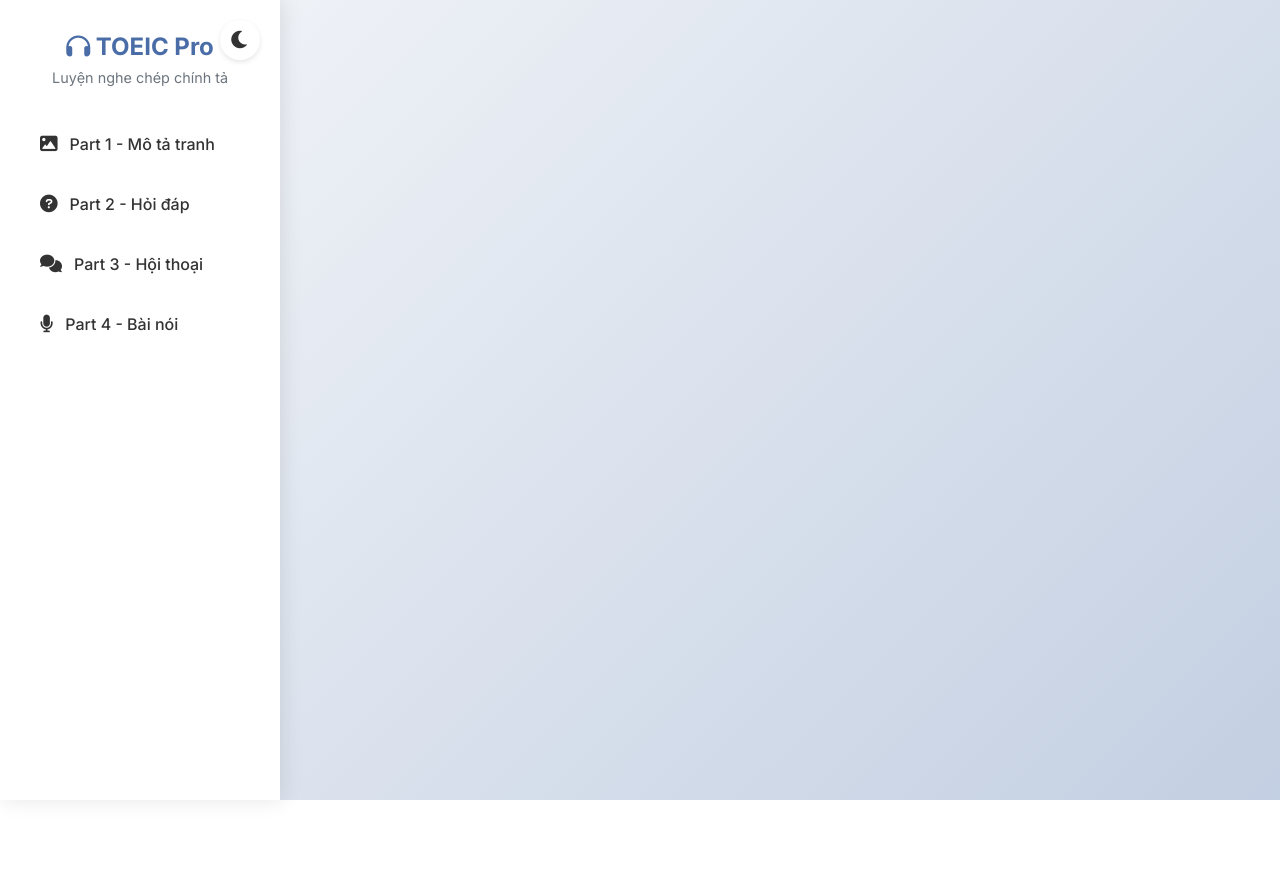
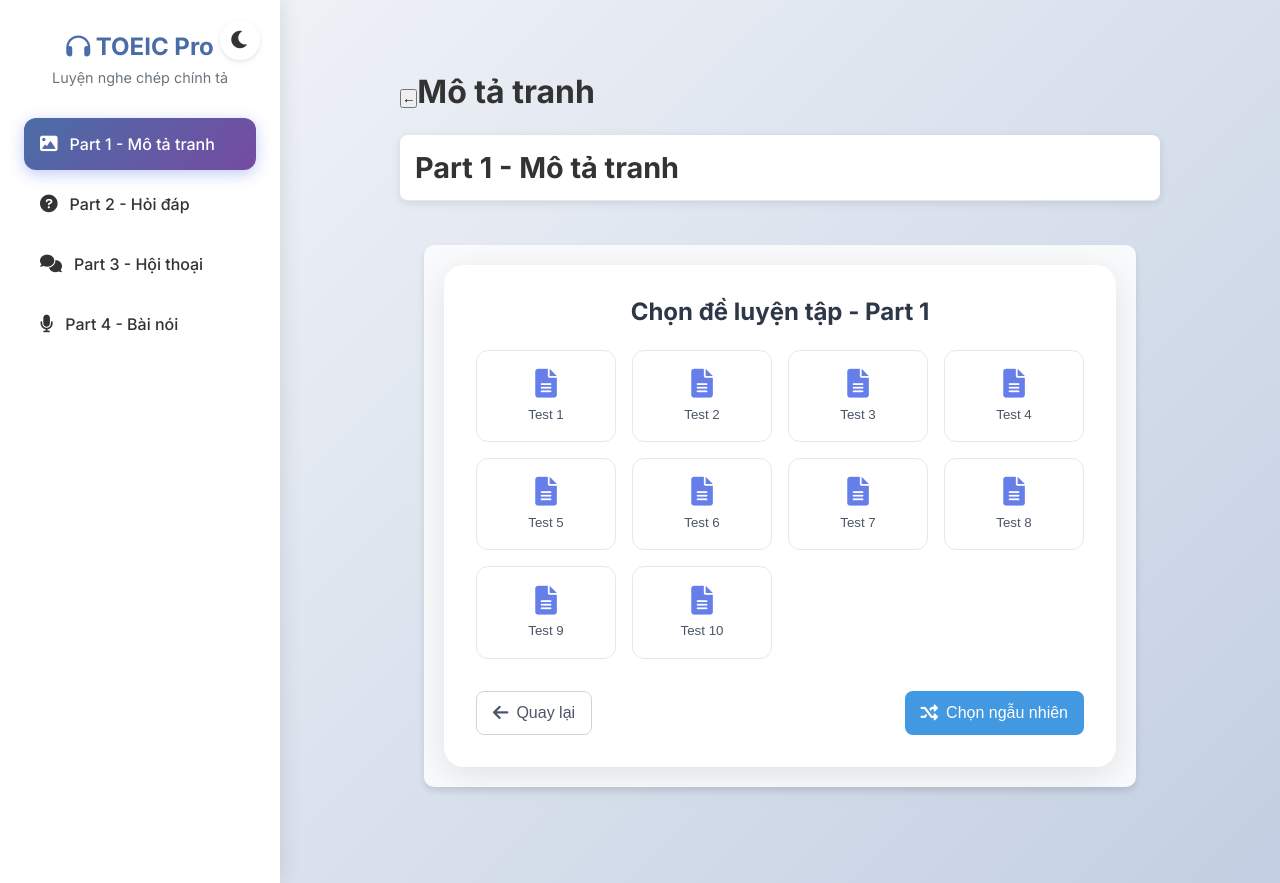
Before and after one commit to vu610/listeningtoeicets2024, a React (Create React App) app: page /practice/1/select in a window 1280 px wide. Before the commit the page ends 800 px from the top, so only its background shows below. Built offline with nearby package versions, Linux system fonts and the light colour scheme.

Commit message:
Fix navigation to test selection screen - ensure proper routing back to Part 3 test selection

```diff
--- a/src/App.js
+++ b/src/App.js
@@ -1,5 +1,5 @@
 import React from 'react';
-import { Routes, Route } from 'react-router-dom';
+import { Routes, Route, Navigate } from 'react-router-dom';
 import HomePage from './pages/HomePage';
 import PracticePage from './pages/PracticePage';
 import Sidebar from './components/Sidebar';
@@ -19,6 +19,8 @@ function App() {
               <Routes>
                 <Route path="/" element={<HomePage />} />
                 <Route path="/practice/:partId" element={<PracticePage />} />
+                <Route path="/practice/:partId/select" element={<PracticePage key="select-test" initialSelectMode={true} />} />
+                <Route path="*" element={<Navigate to="/" replace />} />
               </Routes>
             </main>
           </div>
--- a/src/components/Sidebar.jsx
+++ b/src/components/Sidebar.jsx
@@ -57,8 +57,8 @@ function Sidebar() {
         {parts.map(part => (
           <li key={part.id} className="nav-item">
             <Link
-              to={`/practice/${part.id}`}
-              className={`nav-link ${currentPath === `/practice/${part.id}` ? 'active' : ''}`}
+              to={`/practice/${part.id}/select`}
+              className={`nav-link ${currentPath === `/practice/${part.id}/select` || currentPath === `/practice/${part.id}` ? 'active' : ''}`}
               data-part={part.id}
             >
               <i className={part.icon}></i>
--- a/src/components/TestSelector.jsx
+++ b/src/components/TestSelector.jsx
@@ -1,4 +1,4 @@
-import React from 'react';
+import React, { useEffect } from 'react';
 import { useNavigate } from 'react-router-dom';
 import { testNames } from '../data/testsIndex';
 import './TestSelector.css';
@@ -6,20 +6,33 @@ import './TestSelector.css';
 function TestSelector({ partId, onSelectTest }) {
   const navigate = useNavigate();
 
+  useEffect(() => {
+    console.log("TestSelector mounted - partId:", partId, "testNames:", testNames);
+  }, [partId]);
+
   return (
     <div className="test-selector">
-      <h3>Chọn đề luyện tập</h3>
+      <h3>Chọn đề luyện tập - Part {partId}</h3>
       <div className="test-grid">
-        {testNames.map((testName, index) => (
+        {testNames && testNames.length > 0 ? (
+          testNames.map((testName, index) => (
             <button
               key={index}
               className="test-btn"
-            onClick={() => onSelectTest(index)}
+              onClick={() => {
+                console.log("Chọn đề:", index, testName);
+                onSelectTest(index);
+              }}
             >
               <i className="fas fa-file-alt"></i>
               <span>{testName}</span>
             </button>
-        ))}
+          ))
+        ) : (
+          <div className="no-tests-message">
+            Không có đề thi nào được tìm thấy.
+          </div>
+        )}
       </div>
       <div className="test-actions">
         <button
@@ -31,7 +44,11 @@ function TestSelector({ partId, onSelectTest }) {
         </button>
         <button
           className="btn btn-primary"
-          onClick={() => onSelectTest(Math.floor(Math.random() * testNames.length))}
+          onClick={() => {
+            const randomIndex = Math.floor(Math.random() * testNames.length);
+            console.log("Chọn đề ngẫu nhiên:", randomIndex);
+            onSelectTest(randomIndex);
+          }}
         >
           <i className="fas fa-random"></i>
           Chọn ngẫu nhiên
--- a/src/pages/PracticePage.css
+++ b/src/pages/PracticePage.css
@@ -397,8 +397,16 @@
 }
 
 .practice-header {
-  padding: 15px 20px;
-  border-bottom: 1px solid rgba(0, 0, 0, 0.1);
+  display: flex;
+  flex-direction: column;
+  gap: 1rem;
+  margin-bottom: 1.5rem;
+}
+
+.header-actions {
+  display: flex;
+  justify-content: flex-end;
+  margin-bottom: 1rem;
 }
 
 .practice-meta {
@@ -411,3 +419,13 @@
 .test-name {
   font-weight: 500;
 }
+
+.test-selector-wrapper {
+  width: 100%;
+  max-width: 800px;
+  margin: 0 auto;
+  padding: 20px;
+  background-color: #f8fafc;
+  border-radius: 10px;
+  box-shadow: 0 4px 6px rgba(0, 0, 0, 0.1);
+}
--- a/src/pages/PracticePage.jsx
+++ b/src/pages/PracticePage.jsx
@@ -14,7 +14,7 @@ import useAudioPlayer from '../hooks/useAudioPlayer';
 import allTests, { getTestByIndex } from '../data/testsIndex';
 import './PracticePage.css';
 
-function PracticePage() {
+function PracticePage({ initialSelectMode = false }) {
   const { partId } = useParams();
   const navigate = useNavigate();
   const { currentUser } = useUser();
@@ -25,7 +25,12 @@ function PracticePage() {
     getLastPosition
   } = useProgress();
 
-  const [selectedTestIndex, setSelectedTestIndex] = useState(null);
+  console.log("PracticePage render - partId:", partId, "initialSelectMode:", initialSelectMode);
+
+  // Determine if we should show test selection based on URL
+  const showTestSelection = window.location.pathname.includes('/select') || initialSelectMode;
+
+  const [selectedTestIndex, setSelectedTestIndex] = useState(showTestSelection ? null : null);
   const [currentTest, setCurrentTest] = useState(null);
 
   const partKey = `part${partId}`;
@@ -58,28 +63,59 @@ function PracticePage() {
   const isPart4 = partId === '4';
   const isDialogueOrTalk = isPart3 || isPart4;
 
+  // Khởi tạo useAudioPlayer trước
+  const {
+    audioRef,
+    playSegment,
+    replay,
+    toggleSlowMotion,
+    isLoading,
+    isPlaying,
+    isSlow,
+  } = useAudioPlayer({
+    audioSrc
+  });
+
+  const resetState = useCallback(() => {
+    setInput('');
+    setSegments([]);
+    setIsChecked(false);
+    setShowAnswer(false);
+    setAccuracy(0);
+    setAttemptCount(0);
+    setErrorMessage('');
+    if (autoAdvanceTimeout) {
+      clearTimeout(autoAdvanceTimeout);
+      setAutoAdvanceTimeout(null);
+    }
+  }, [autoAdvanceTimeout]);
+
+  // Hàm xử lý quay lại màn hình chọn đề
+  const handleBackToTestSelection = useCallback(() => {
+    console.log("Quay lại màn hình chọn đề - bắt đầu");
+    // Dừng audio nếu đang phát
+    if (audioRef.current) {
+      audioRef.current.pause();
+    }
+
+    // Chuyển hướng đến route chọn đề
+    navigate(`/practice/${partId}/select`);
+  }, [navigate, partId, audioRef]);
+
   // Reset khi thay đổi phần
-  // eslint-disable-next-line react-hooks/exhaustive-deps
   useEffect(() => {
-    setSelectedTestIndex(null);
-    setCurrentTest(null);
-    setSentences([]);
-    resetState();
-    setCurrentIdx(0);
-    setScore({ correct: 0, total: 0 });
-    setShowScore(false);
-    setCompletedSentences([]);
-    setDialogLines([]);
-    setCurrentLineIdx(0);
-    setAutoCorrect(false);
-  }, [partId]);
+    // Sử dụng hàm handleBackToTestSelection để reset state
+    if (handleBackToTestSelection) {
+      handleBackToTestSelection();
+    }
+  }, [partId, handleBackToTestSelection]);
 
   // Kiểm tra và tải tiến độ học tập khi chọn phần
   useEffect(() => {
     if (!currentUser || !partId) return;
 
-    // Chỉ tải lại vị trí khi chưa chọn đề
-    if (selectedTestIndex !== null) return;
+    // Chỉ tải lại vị trí khi chưa chọn đề VÀ KHÔNG ở chế độ chọn đề
+    if (selectedTestIndex !== null || showTestSelection) return;
 
     // Lấy vị trí học tập cuối cùng
     const lastPosition = getLastPosition(partId);
@@ -97,7 +133,7 @@ function PracticePage() {
       }
     }
   // eslint-disable-next-line react-hooks/exhaustive-deps
-  }, [currentUser, partId, getLastPosition, selectedTestIndex]);
+  }, [currentUser, partId, getLastPosition, selectedTestIndex, showTestSelection]);
 
   // Lấy tên file audio chuẩn từ sourceTest
   const getAudioFileName = (sourceTest) => {
@@ -110,21 +146,7 @@ function PracticePage() {
     return `Test_${formattedNumber}.mp3`;
   };
 
-  const resetState = useCallback(() => {
-    setInput('');
-    setSegments([]);
-    setIsChecked(false);
-    setShowAnswer(false);
-    setAccuracy(0);
-    setAttemptCount(0);
-    setErrorMessage('');
-    if (autoAdvanceTimeout) {
-      clearTimeout(autoAdvanceTimeout);
-      setAutoAdvanceTimeout(null);
-    }
-  }, [autoAdvanceTimeout]);
-
-  // Tìm câu tiếp theo chưa hoàn thành
+  // Lấy câu tiếp theo chưa hoàn thành
   const findNextUncompletedSentence = useCallback((startIdx) => {
     console.log("Tìm câu tiếp theo chưa hoàn thành từ vị trí:", startIdx);
     if (!currentUser || sentences.length === 0 || !selectedTestIndex) return startIdx;
@@ -209,12 +231,20 @@ function PracticePage() {
 
   // Xử lý khi chọn đề
   const handleSelectTest = useCallback((testIndex) => {
+    console.log("handleSelectTest được gọi với testIndex:", testIndex);
     const test = getTestByIndex(testIndex);
     if (test) {
+      console.log("Đã tìm thấy đề thi:", test.name || `Test ${testIndex + 1}`);
       setSelectedTestIndex(testIndex);
       setCurrentTest(test);
 
+      // Navigate away from select route when test is selected
+      if (window.location.pathname.includes('/select')) {
+        navigate(`/practice/${partId}`, { replace: true });
+      }
+
       const testSentences = test[partKey] || [];
+      console.log(`Đề thi có ${testSentences.length} câu trong part${partId}`);
       setSentences(testSentences);
 
       if (testSentences.length > 0) {
@@ -248,6 +278,8 @@ function PracticePage() {
         // Đặt audio source
         const audioFileName = getAudioFileName(firstSentence.sourceTest);
         setAudioSrc(`${process.env.PUBLIC_URL}/audio/${audioFileName}`);
+
+        console.log("Audio source đã được đặt:", `${process.env.PUBLIC_URL}/audio/${audioFileName}`);
       } else {
         setCurrentSentence({});
         setAudioSrc('');
@@ -278,8 +310,10 @@ function PracticePage() {
           saveLastPosition(partId, testIndex, firstUncompletedIndex);
         }, 100);
       }
+    } else {
+      console.error("Không tìm thấy đề thi với chỉ số:", testIndex);
     }
-  }, [currentUser, partId, partKey, isDialogueOrTalk, isPart3, isPart4, saveLastPosition, resetState, findNextUncompletedSentence]);
+  }, [currentUser, partId, partKey, isDialogueOrTalk, isPart3, isPart4, saveLastPosition, resetState, findNextUncompletedSentence, getAudioFileName, navigate]);
 
   // Cập nhật câu hiện tại khi thay đổi chỉ số
   // eslint-disable-next-line react-hooks/exhaustive-deps
@@ -317,18 +351,6 @@ function PracticePage() {
       setAudioSrc(`${process.env.PUBLIC_URL}/audio/${audioFileName}`);
     }
   }, [currentIdx, sentences, isPart3, isPart4, isDialogueOrTalk]);
-
-  const {
-    audioRef,
-    playSegment,
-    replay,
-    toggleSlowMotion,
-    isLoading,
-    isPlaying,
-    isSlow,
-  } = useAudioPlayer({
-    audioSrc
-  });
 
   // Xử lý lỗi audio khi load
   useEffect(() => {
@@ -820,10 +842,29 @@ function PracticePage() {
 
   // Hiển thị màn hình chọn đề nếu chưa chọn
   if (selectedTestIndex === null) {
+    console.log("Hiển thị màn hình chọn đề - partId:", partId);
     return (
-      <div className="content-header">
-        <h2>Part {partId} - {getPartName(partId)}</h2>
-        <TestSelector partId={partId} onSelectTest={handleSelectTest} />
+      <div className="practice-container">
+        <div className="practice-header">
+          <h1>
+            <button
+              className="back-button"
+              onClick={() => navigate(`/`)}
+              title="Quay lại trang chính"
+            >
+              &#8592;
+            </button>
+            {getPartName(partId)}
+          </h1>
+        </div>
+        <div className="content-header">
+          <h2>Part {partId} - {getPartName(partId)}</h2>
+        </div>
+        <div className="practice-area">
+          <div className="test-selector-wrapper">
+            <TestSelector partId={partId} onSelectTest={handleSelectTest} />
+          </div>
+        </div>
       </div>
     );
   }
@@ -852,7 +893,7 @@ function PracticePage() {
           <div className="result-actions">
             <button
               className="btn btn-outline"
-              onClick={() => setSelectedTestIndex(null)}
+              onClick={handleBackToTestSelection}
             >
               <i className="fas fa-list"></i>
               Chọn đề khác
@@ -903,7 +944,7 @@ function PracticePage() {
           <div className="result-actions">
             <button
               className="btn btn-outline"
-              onClick={() => setSelectedTestIndex(null)}
+              onClick={handleBackToTestSelection}
             >
               <i className="fas fa-list"></i>
               Chọn đề khác
@@ -957,6 +998,16 @@ function PracticePage() {
                   </button>
                   {getPartName(partId)} - {currentTest.name}
                 </h1>
+                <div className="header-actions">
+                  <button
+                    className="btn btn-outline"
+                    onClick={handleBackToTestSelection}
+                    title="Quay lại chọn đề thi"
+                  >
+                    <i className="fas fa-list"></i>
+                    Chọn đề khác
+                  </button>
+                </div>
                 <ProgressIndicator
                   partId={partId}
                   testIndex={selectedTestIndex}
@@ -1193,7 +1244,7 @@ function PracticePage() {
                   </button>
                   <button
                     className="btn btn-outline"
-                    onClick={() => setSelectedTestIndex(null)}
+                    onClick={handleBackToTestSelection}
                     title="Quay lại chọn đề thi"
                   >
                     <i className="fas fa-list"></i>
```
Also changed, not shown: src/components/TestSelector.css (+10 -0 lines). Lines whose indentation alone changed are shown as unchanged.
